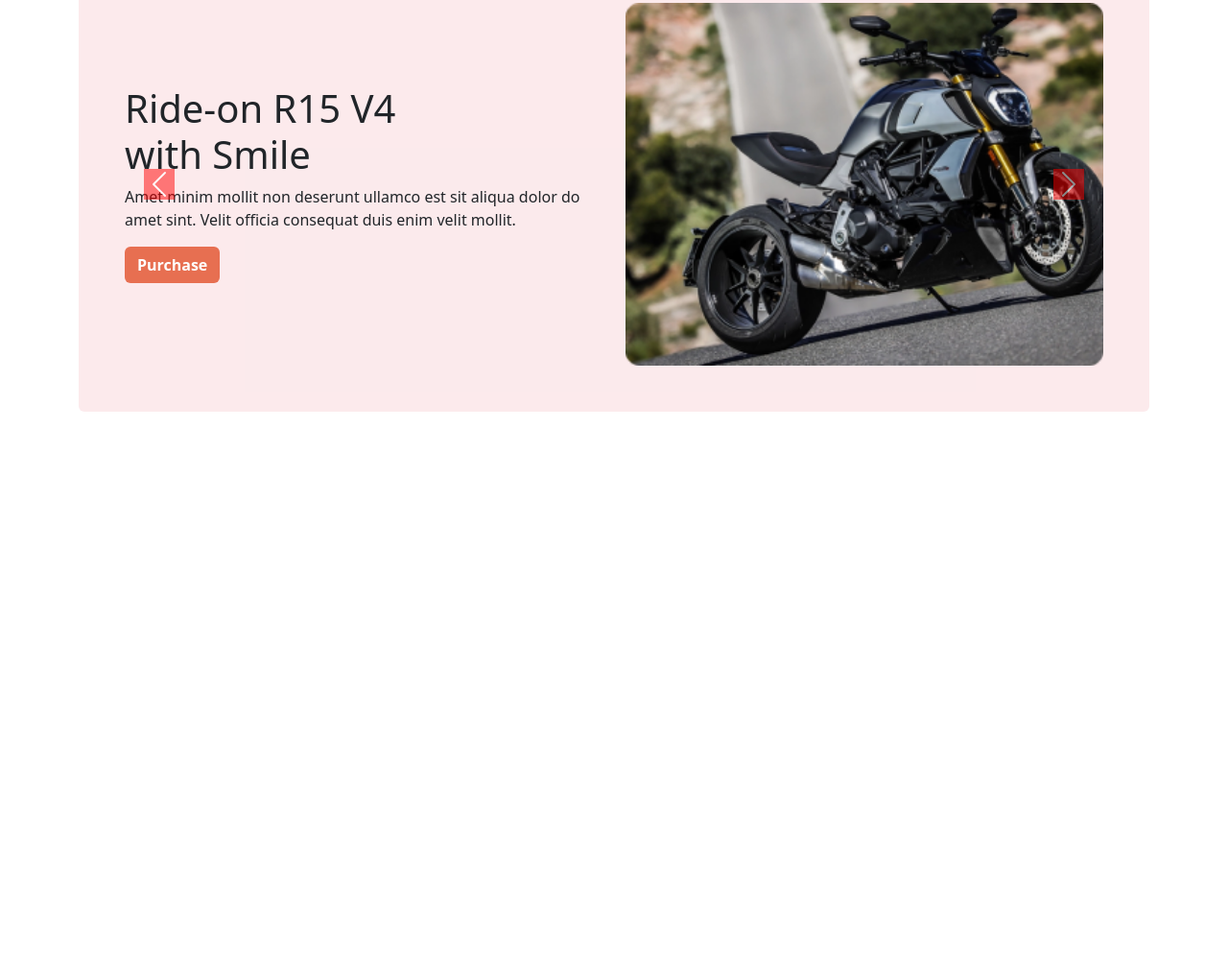
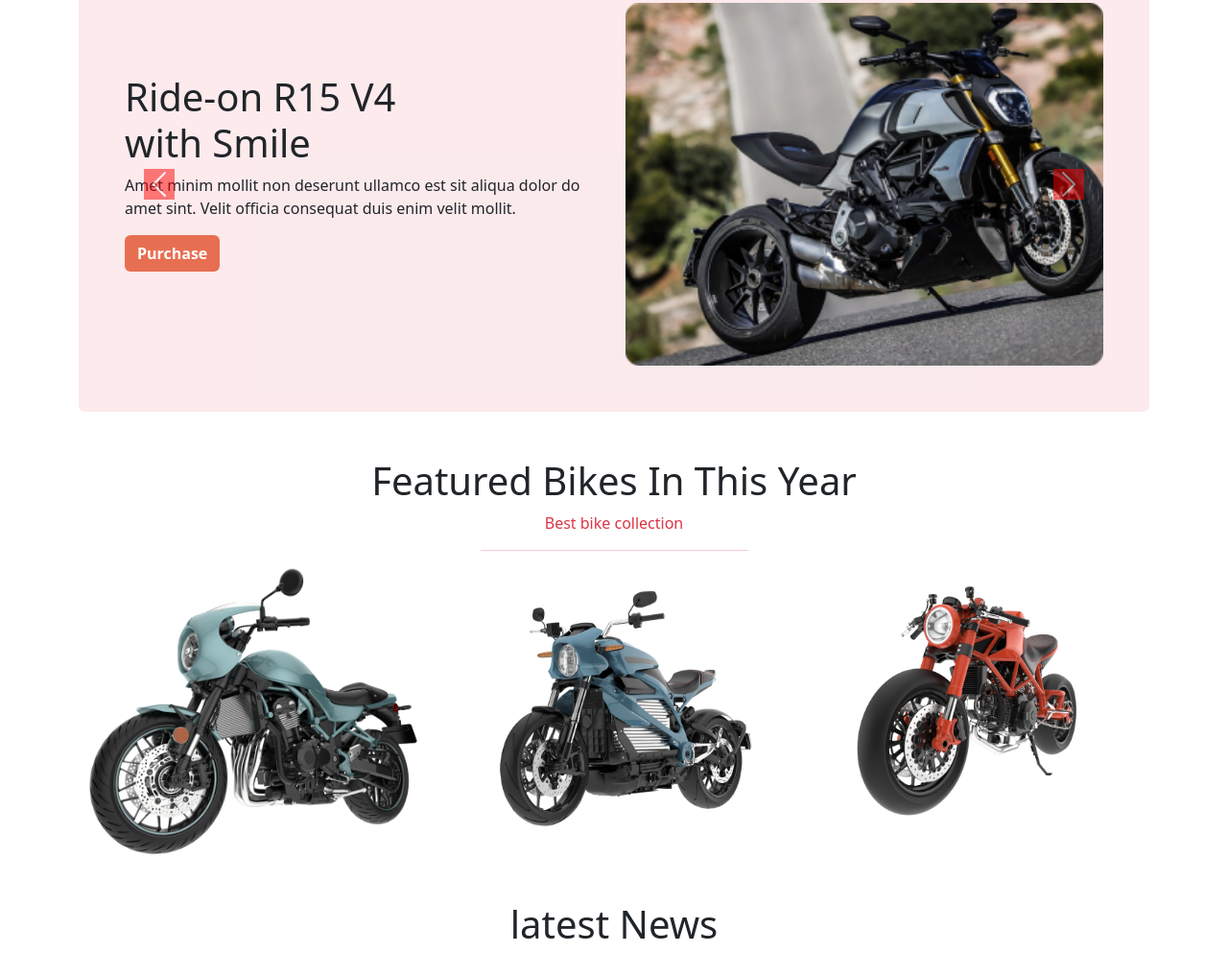
Before and after one commit to SaikatKarar/Biker-zone, a plain HTML site: page index.html in a window 1280 px wide. Shown: the part 101-1118 px from the top of the page at 96% size. Before the commit the page ends 800 px from the top, so only its background shows below. Drawn offline with nearby package versions, Linux system fonts and the light colour scheme.

Commit message:
Hot Bikes Section is done

```diff
--- a/index.html
+++ b/index.html
@@ -52,7 +52,7 @@
             <div class="carousel-inner">
                 <div class="carousel-item active">
                     <div class="row">
-                        <div class="col-12 col-md-6 d-flex justify-content-center align-items-center">
+                        <div class="col-12 col-md-6 d-flex justify-content-center align-items-center mb-4">
                             <div>
                                 <h1>Ride-on R15 V4 <br /> with Smile</h1>
                                 <p>Amet minim mollit non deserunt ullamco
@@ -110,7 +110,31 @@
             </button>
         </div>
     </header>
-    <main></main>
+
+    <main class="container-lg">
+        <!-- Hot Bikes Section -->
+        <section class="text-start text-md-center mt-5">
+            <h1>Featured Bikes In This Year</h1>
+            <p class="text-danger">Best bike collection</p>
+            <hr class="w-25 mx-md-auto border-danger">
+            <div class="row row-cols-1 row-cols-sm-2 row-cols-md-3 d-flex align-items-center">
+                <!--  row row-cols-1 row-cols-sm-2 row-cols-md-3 -->
+                <div class="col">
+                    <img class="w-100" src="./images/slider/bike1.png" alt="">
+                </div>
+                <div class="col">
+                    <img class="w-100" src="./images/slider/bike4.png" alt="">
+                </div>
+                <div class="col">
+                    <img class="w-100" src="./images/slider/bike2.png" alt="">
+                </div>
+            </div>
+        </section>
+        <!--  -->
+        <section class="text-start text-md-center mt-5">
+            <h1 class="mb-5">latest News</h1>
+        </section>
+    </main>
     <footer>
         <!-- place footer here -->
     </footer>
```
